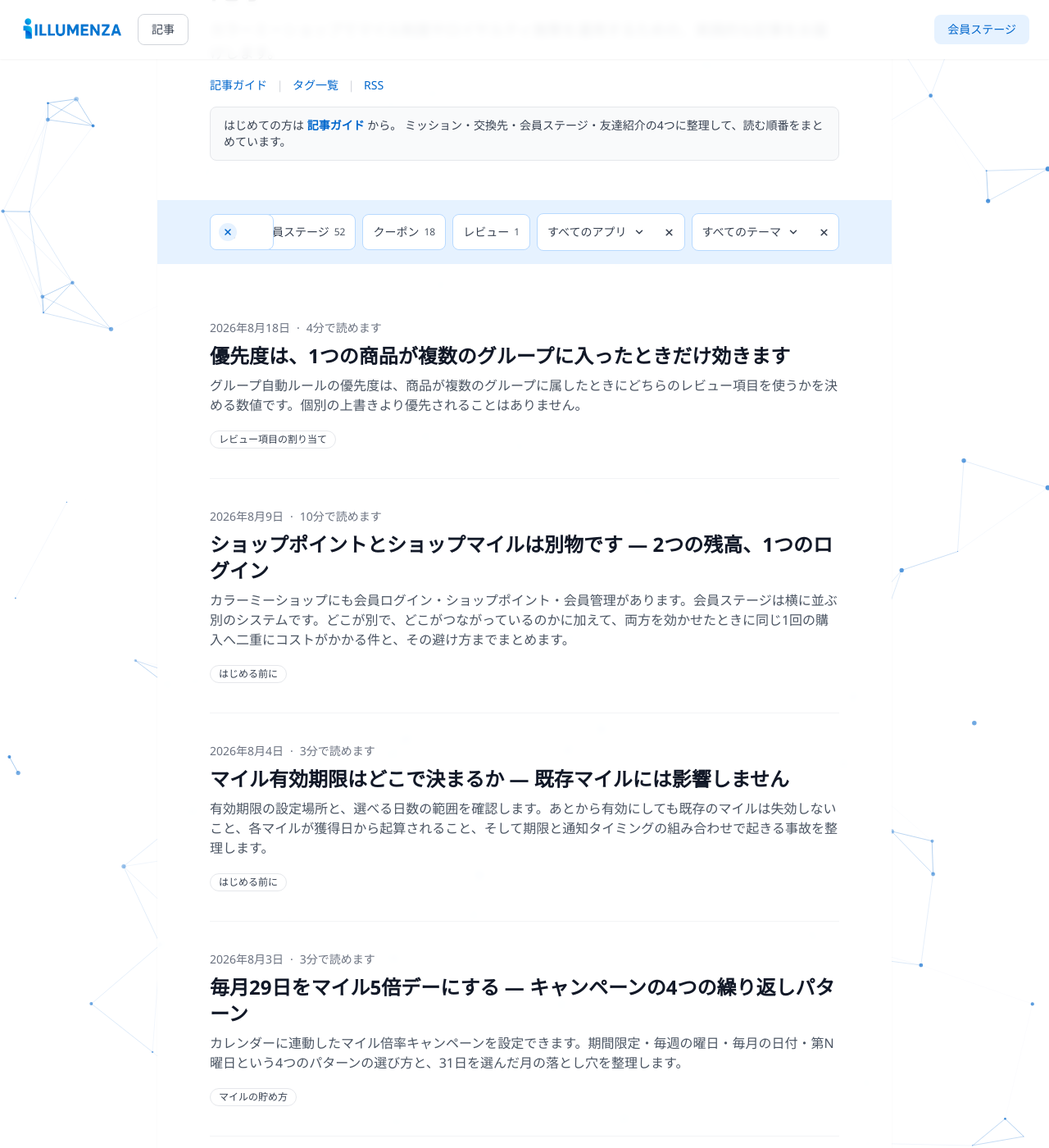
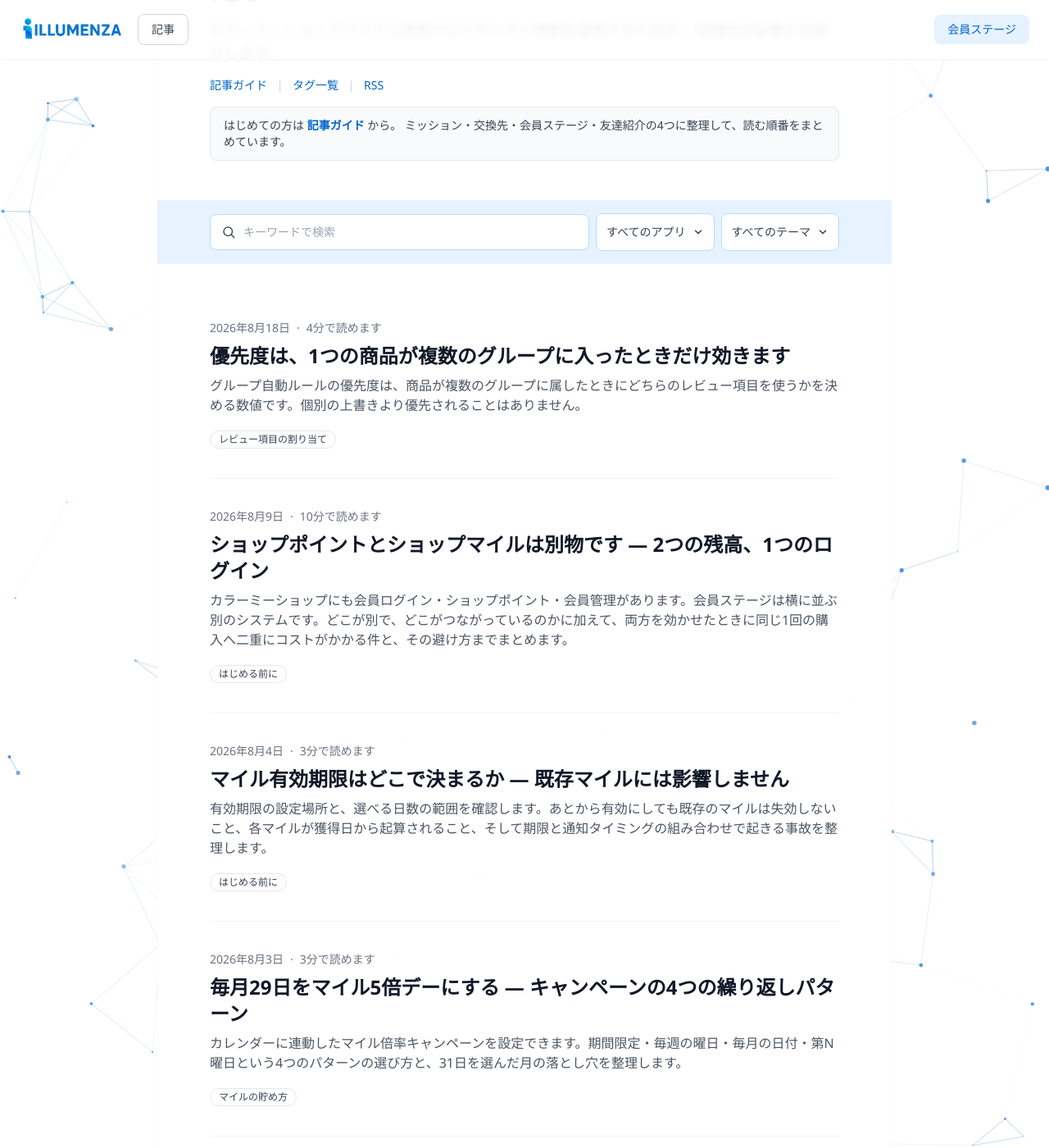
Before and after one commit to TheKinng96/illumenza-homepage, a Jekyll site: the page built from blog/index.html, in a window 1280 px wide and 1400 px high, scrolled down 218 px. Shown: the whole window at 82% size. Built offline with Jekyll 4.4.1, drawn with Linux system fonts in a browser that asks for light colours; nearby versions of some CDN libraries; the list of posts is cut into pages by our own code.

Commit message:
fix(blog): hidden 属性を Tailwind の display ユーティリティより強くする
/blog/ の検索窓が 41px に潰れていた。入力欄は幅463pxを取るはずのところ、
帯の中でほぼ見えない幅になり、コントロールとの間に358pxの空白が空いていた。

## 原因

`[hidden] { display: none }` はユーザーエージェントスタイルシートの規則なので、
作者スタイルシートの `.flex { display: flex }` に必ず負ける。
`#blog-filter-fallback` は no-JS 用リンクを隠すために `hidden` 属性を持つが、
同時に `flex` クラスも持っていたため display:flex のまま残り、flex 行の中で
342px を占有して検索窓を押し潰していた。

同じ理由で `#blog-search-wrap` と `#blog-filter-controls`（どちらも hidden ＋
flex）は JS が動く前に表示されていた。つまり JS を切った読者には、機能しない
検索窓とポップオーバーの trigger が見えていた — fallback リンクを用意した
目的そのものが壊れていた。position 系ユーティリティしか持たないパネルと
backdrop は display に触れないため影響を受けていない。

## 修正

default.html に `[hidden] { display: none !important; }` を1行。
クラス側ではなく属性側を直すのは、同じ組み合わせが今後どこで出ても
効くようにするため。

## 検証

- 検索窓 41px → 463px、入力欄が wrapper を満たす
- no-JS ビュー: fallback リンクのみ flex、検索窓とコントロールは none
- 「クーポン」で26件、ハイライト13箇所、クリアボタン動作

check-build.sh にこの規則の存在を assert した。静的HTMLの検査では
計算済みスタイルを見られないため、規則そのものを不変条件として守る。

Co-Authored-By: Claude Opus 5 (1M context) <noreply@anthropic.com>

```diff
--- a/_layouts/default.html
+++ b/_layouts/default.html
@@ -46,6 +46,21 @@
       }
     }
   </script>
+
+  <style>
+    /*
+      The `hidden` attribute must beat Tailwind's display utilities.
+
+      `[hidden] { display: none }` comes from the user-agent stylesheet, so any
+      author rule wins over it — an element with both `hidden` and `flex` stays
+      `display: flex` and keeps its space. That shipped once: /blog/'s no-JS
+      fallback links were `hidden flex`, so they stayed in the flex row and
+      squeezed the search box from 391px to 41px, and a reader with JavaScript
+      off was shown the dead search box and popover triggers that `hidden` was
+      supposed to keep from them.
+    */
+    [hidden] { display: none !important; }
+  </style>
 
   {% if page.layout == 'post' %}
   <script type="application/ld+json">
```
Also changed, not shown: 1 other file.
